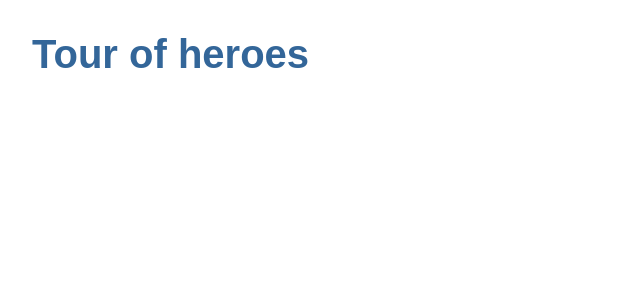
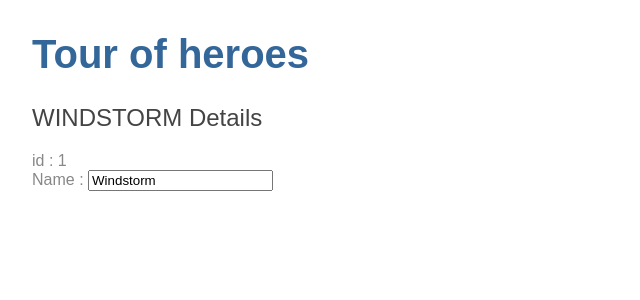
Before and after one commit to vaarigupta/LearnITGirl_CodeChat, an Angular app in the folder learn_angular/angular-tour-of-heroes/: page / in a window 1280 px wide. Shown: the top 300 px of the page, without its empty margins (0-640 px from the left). Built offline with nearby package versions, Linux system fonts and the light colour scheme.

Commit message:
ngModel used for two way data binding

```diff
--- a/learn_angular/angular-tour-of-heroes/src/app/app.component.html
+++ b/learn_angular/angular-tour-of-heroes/src/app/app.component.html
@@ -1 +1,2 @@
 <h1>{{title}}</h1>
+<app-heroes></app-heroes>
--- /dev/null
+++ b/learn_angular/angular-tour-of-heroes/src/app/hero.ts
@@ -0,0 +1,5 @@
+export class Hero
+{
+    id: number;
+    name: string;
+}
--- /dev/null
+++ b/learn_angular/angular-tour-of-heroes/src/app/heroes/heroes.component.html
@@ -0,0 +1,10 @@
+<div>
+ <h2>{{hero.name | uppercase }} Details </h2>
+ <div><span>id :</span> {{hero.id}}</div>
+
+ <div>
+   <label>Name :
+     <input  [(ngModel)] ="hero.name" placeholder="name"/>
+   </label>
+ </div>
+</div>
--- /dev/null
+++ b/learn_angular/angular-tour-of-heroes/src/app/heroes/heroes.component.ts
@@ -0,0 +1,23 @@
+import { Component, OnInit } from '@angular/core';
+import {Hero} from '../hero';
+
+@Component({
+  selector: 'app-heroes',
+  templateUrl: './heroes.component.html',
+  styleUrls: ['./heroes.component.css']
+})
+export class HeroesComponent implements OnInit {
+
+  hero : Hero = {
+    id: 1,
+    name: "Windstorm"
+
+  };
+  constructor() {
+
+  }
+
+  ngOnInit() {
+  }
+
+}
```
Also changed, not shown: learn_angular/angular-tour-of-heroes/src/app/app.module.ts (+6 -3 lines), learn_angular/angular-tour-of-heroes/src/app/heroes/heroes.component.css (added), 1 other file (tests, documents, lock files or other folders).
